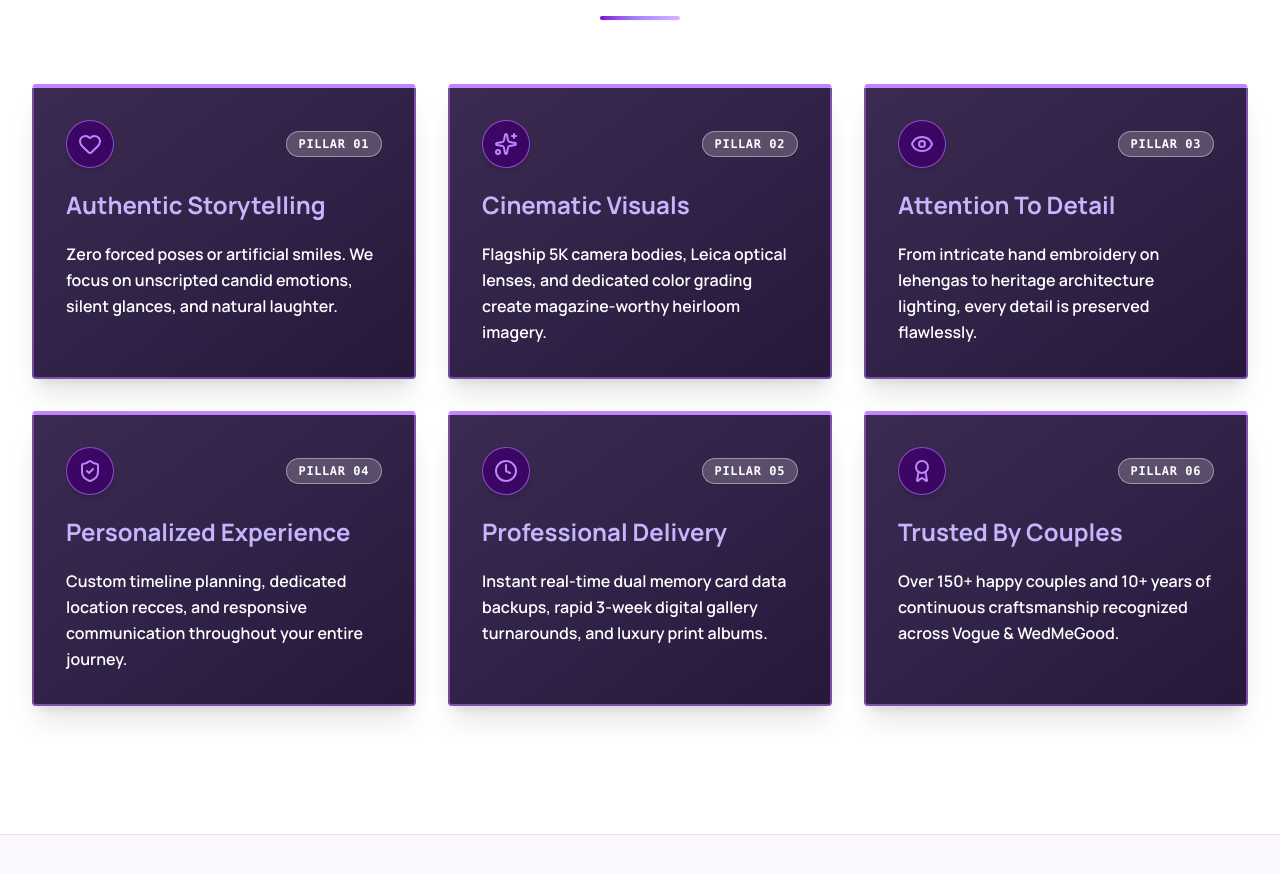
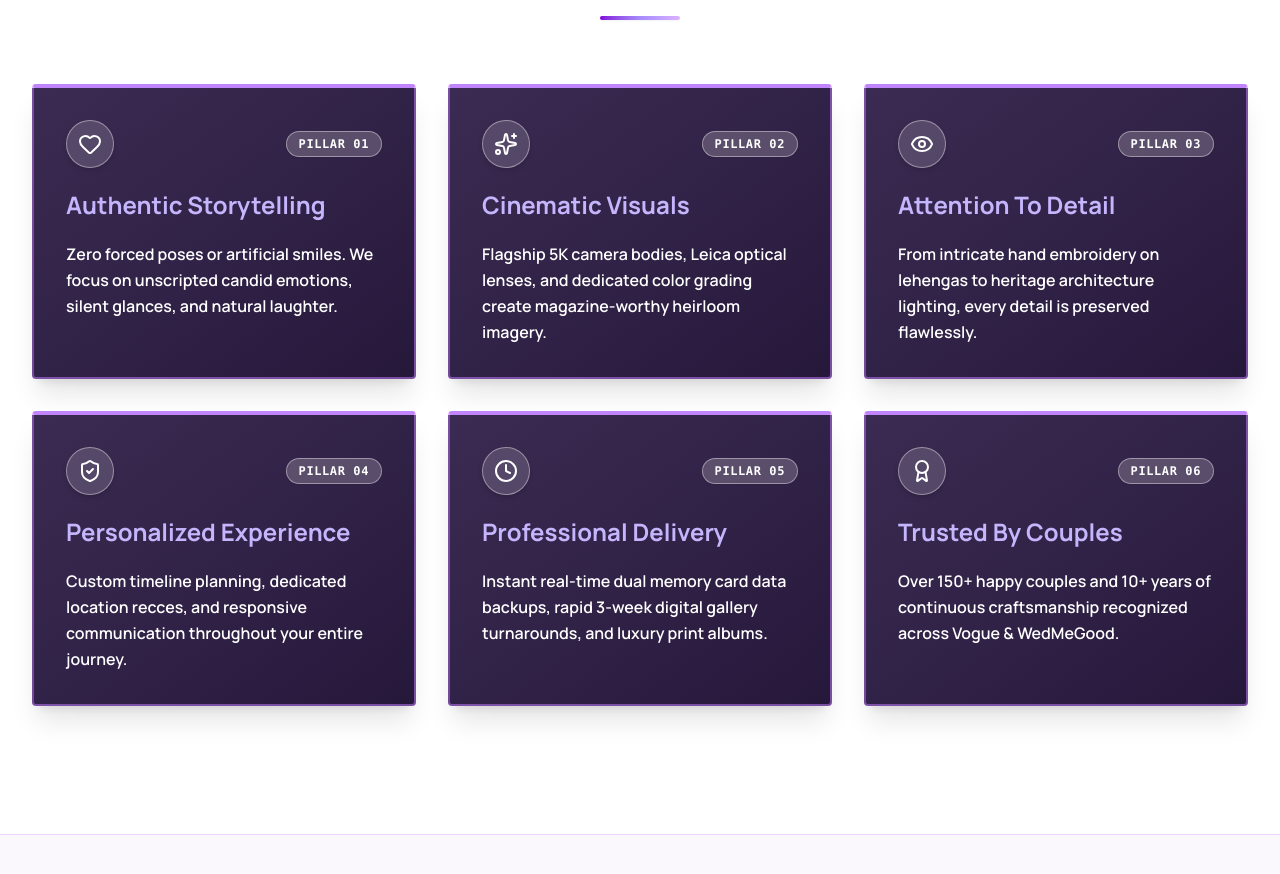
Before and after one commit to skotturty-dotcom/photography_website, a React (Vite) app: page / in a window 1280 px wide. Shown: the part 7620-8494 px from the top of the page. Built offline with nearby package versions, Linux system fonts and the light colour scheme; a web font is replaced by a local one.

Commit message:
style: set WhyChooseUs inside circle icons to pure white

```diff
--- a/src/components/sections/WhyChooseUs.jsx
+++ b/src/components/sections/WhyChooseUs.jsx
@@ -60,8 +60,8 @@ export const WhyChooseUs = () => {
                 className="bg-gradient-to-br from-[#3B2B52] via-[#312247] to-[#26183B] border-2 border-purple-400/50 border-t-4 border-t-[#C084FC] p-8 rounded-sm space-y-5 shadow-xl hover:shadow-[0_15px_35px_rgba(167,139,250,0.3)] hover:border-purple-300 transition-all duration-300 group"
               >
                 <div className="flex items-center justify-between">
-                  <div className="w-12 h-12 rounded-full bg-purple-950/90 text-[#C084FC] border border-purple-400/60 flex items-center justify-center shadow-md group-hover:scale-110 group-hover:bg-[#C084FC] transition-all">
-                    <IconComp className="w-6 h-6 !text-[#C084FC] group-hover:!text-purple-950 transition-colors" />
+                  <div className="w-12 h-12 rounded-full bg-white/15 text-white border border-white/40 flex items-center justify-center shadow-md group-hover:scale-110 group-hover:bg-white transition-all">
+                    <IconComp className="w-6 h-6 !text-white group-hover:!text-purple-950 transition-colors" />
                   </div>
                   <span className="font-mono text-xs !text-white font-extrabold bg-white/20 px-3 py-1 rounded-full border border-white/40 shadow-xs tracking-wider">
                     PILLAR {pillar.id}
```
